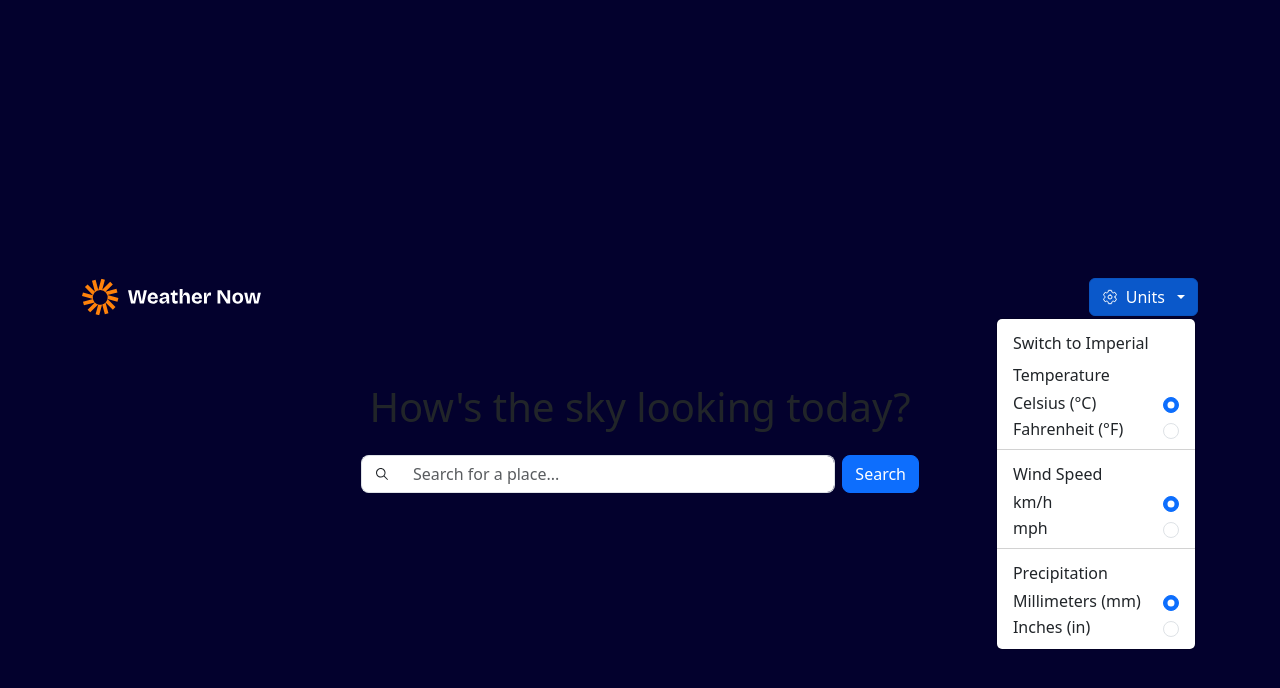
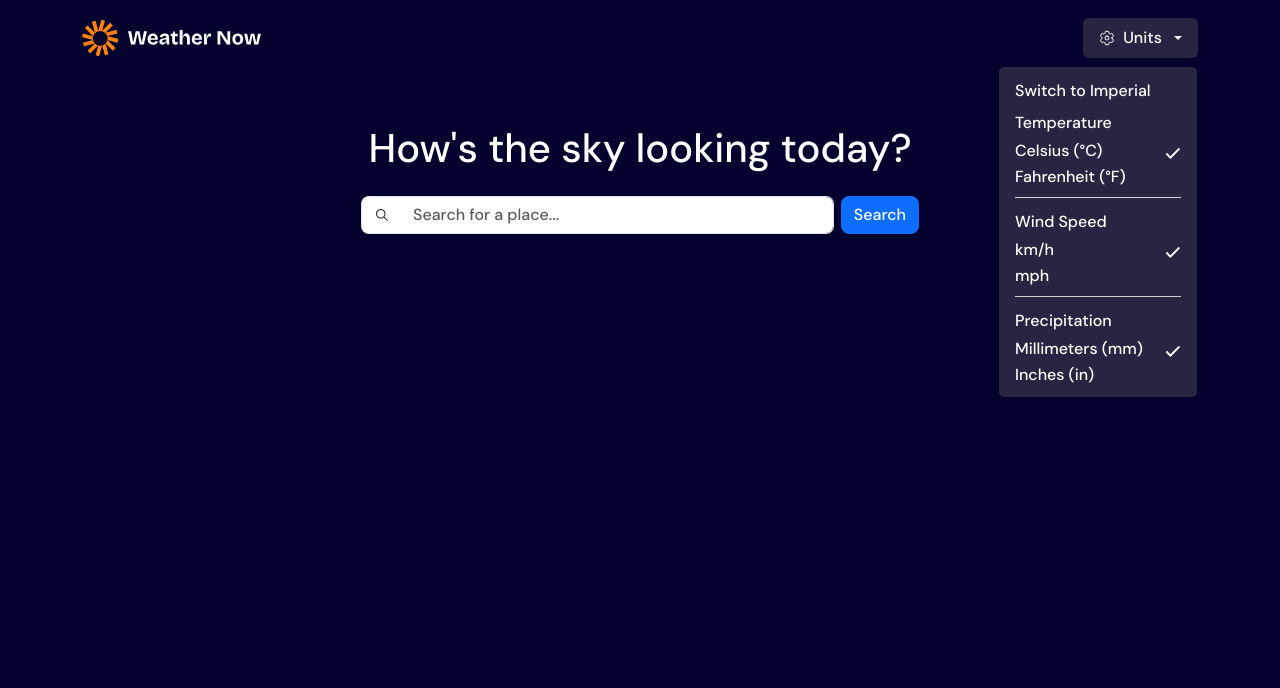
Before and after one commit to MrSeager/weather-app, a Next.js app: page / in a window 1280 px wide. Both pictures are taken after a click on the button "Units". Shown: the top 688 px of the page. Built offline with nearby package versions, Linux system fonts and the light colour scheme.

Commit message:
10/2/2025

```diff
--- a/src/app/page.tsx
+++ b/src/app/page.tsx
@@ -3,11 +3,6 @@ import styles from "./page.module.css";
 import "@/components/WeatherDisplay/style.css";
 import Image from 'next/image';
 import WeatherApp from "@/components/WeatherApp";
-//Bootstrap
-import 'bootstrap/dist/css/bootstrap.min.css';
-import { Container } from 'react-bootstrap';
-//Spring
-import { useSpring, animated } from '@react-spring/web';
 
 export default function Home() {
   return <WeatherApp />
--- a/src/components/WANav.tsx
+++ b/src/components/WANav.tsx
@@ -5,6 +5,7 @@ import type { UnitsProps } from '@/types/types';
 import { Container, Dropdown, Navbar, Form } from 'react-bootstrap';
 //Icons
 import { IoSettingsOutline } from "react-icons/io5";
+import { FaCheck } from "react-icons/fa6";
 
 interface WANavProps {
     unit: UnitsProps;
@@ -37,12 +38,12 @@ export default function WANav({ unit, setUnit }: WANavProps) {
                     />
                 </Navbar.Brand>
                 <Dropdown>
-                    <Dropdown.Toggle className='d-flex flex-row align-items-center gap-2'>
-                        <IoSettingsOutline /> Units
+                    <Dropdown.Toggle className='cs-bg-sec border-0 py-2 px-3 d-flex flex-row align-items-center gap-2'>
+                        <IoSettingsOutline className='fw-bold' /> Units
                     </Dropdown.Toggle>
-                      <Dropdown.Menu className="dropdown-center px-0">
-                        <Dropdown.Item onClick={HandleSwitchUnits}>Switch to Imperial</Dropdown.Item>
-                        <Dropdown.ItemText>Temperature</Dropdown.ItemText>
+                      <Dropdown.Menu className="dropdown-menu-end cs-dropdown-menu cs-bg-sec text-white px-0 mt-2">
+                        <Dropdown.Item onClick={HandleSwitchUnits} className='text-white'>Switch to Imperial</Dropdown.Item>
+                        <Dropdown.ItemText className='text-white'>Temperature</Dropdown.ItemText>
                         <Form.Check type="radio" id="tempC" className="px-3 d-flex justify-content-between align-items-center">
                             <Form.Check.Label htmlFor="tempC" className="ms-0">
                                 Celsius (°C)
@@ -50,6 +51,7 @@ export default function WANav({ unit, setUnit }: WANavProps) {
                             <Form.Check.Input
                                 type="radio"
                                 name="temperature"
+                                className='cs-radio bg-transparent border-0 shadow-none'
                                 checked={unit.temperature === 'C'}
                                 onChange={() => setUnit({ ...unit, temperature: 'C' })}
                             />
@@ -61,13 +63,14 @@ export default function WANav({ unit, setUnit }: WANavProps) {
                             <Form.Check.Input
                                 type="radio"
                                 name="temperature"
+                                className='cs-radio bg-transparent border-0 shadow-none'
                                 checked={unit.temperature === 'F'}
                                 onChange={() => setUnit({ ...unit, temperature: 'F' })}
                             />
                         </Form.Check>
-                        <Dropdown.Divider />
+                        <Dropdown.Divider className='bg-white mx-3' />
 
-                        <Dropdown.ItemText>Wind Speed</Dropdown.ItemText>
+                        <Dropdown.ItemText className='text-white'>Wind Speed</Dropdown.ItemText>
                         <Form.Check type="radio" id="tempC" className="px-3 d-flex justify-content-between align-items-center">
                             <Form.Check.Label htmlFor="tempC" className="ms-0">
                                 km/h
@@ -75,6 +78,7 @@ export default function WANav({ unit, setUnit }: WANavProps) {
                             <Form.Check.Input
                                 type="radio"
                                 name="wind"
+                                className='cs-radio bg-transparent border-0 shadow-none'
                                 checked={unit.wind === 'km/h'}
                                 onChange={() => setUnit({ ...unit, wind: 'km/h' })}
                             />
@@ -86,13 +90,14 @@ export default function WANav({ unit, setUnit }: WANavProps) {
                             <Form.Check.Input
                                 type="radio"
                                 name="wind"
+                                className='cs-radio bg-transparent border-0 shadow-none'
                                 checked={unit.wind === 'mph'}
                                 onChange={() => setUnit({ ...unit, wind: 'mph' })}
                             />
                         </Form.Check>
-                        <Dropdown.Divider />
+                        <Dropdown.Divider className='bg-white mx-3' />
 
-                        <Dropdown.ItemText>Precipitation</Dropdown.ItemText>
+                        <Dropdown.ItemText className='text-white'>Precipitation</Dropdown.ItemText>
                         <Form.Check type="radio" id="tempC" className="px-3 d-flex justify-content-between align-items-center">
                             <Form.Check.Label htmlFor="tempC" className="ms-0">
                                 Millimeters (mm)
@@ -100,6 +105,7 @@ export default function WANav({ unit, setUnit }: WANavProps) {
                             <Form.Check.Input
                                 type="radio"
                                 name="precip"
+                                className='cs-radio bg-transparent border-0 shadow-none'
                                 checked={unit.precip === 'mm'}
                                 onChange={() => setUnit({ ...unit, precip: 'mm' })}
                             />
@@ -111,6 +117,7 @@ export default function WANav({ unit, setUnit }: WANavProps) {
                             <Form.Check.Input
                                 type="radio"
                                 name="precip"
+                                className='cs-radio bg-transparent border-0 shadow-none'
                                 checked={unit.precip === 'in'}
                                 onChange={() => setUnit({ ...unit, precip: 'in' })}
                             />
--- a/src/components/WeatherApp.tsx
+++ b/src/components/WeatherApp.tsx
@@ -7,7 +7,7 @@ import SectionOne from "@/components/SectionOne";
 import WeatherDisplay from "@/components/WeatherDisplay/WeatherDisplay";
 //Bootstrap
 import 'bootstrap/dist/css/bootstrap.min.css';
-import { Container } from 'react-bootstrap';
+import { Container, Placeholder } from 'react-bootstrap';
 //Spring
 import { useSpring, animated } from '@react-spring/web';
 
@@ -18,8 +18,7 @@ export default function WeatherApp() {
     wind: 'km/h',
     precip: 'mm',
   };
-  const [bgColor, setBgColor] = useState<string>('hsl(243, 96%, 9%)');
-
+  const [bgColor, setBgColor] = useState<string>('rgba(3, 1, 45, 1)');
   const [unit, setUnit] = useState<UnitsProps>(defaultUnits);
 
   // Load from localStorage once on mount
@@ -39,14 +38,11 @@ export default function WeatherApp() {
     }
   }, [unit]);
 
+  //Background color
   function interpolateColor(hour: number): string {
-    const t = hour <= 12 ? hour / 12 : (24 - hour) / 12;
-
-    const h = 243; // fixed hue
-    const s = Math.round(96 + (0 - 96) * t); // fade saturation
-    const l = Math.round(9 + (100 - 9) * t); // brighten
-
-    return `hsl(${h}, ${s}%, ${l}%)`;
+    const t = hour <= 12 ? (12 - hour) / 12 : (hour - 12) / 12;
+    const a = 0.1 + (1 * t);
+    return `rgba(20, 30, 60, ${a})`;
   }
 
   const springBG = useSpring({
@@ -55,19 +51,20 @@ export default function WeatherApp() {
   });
 
   return(
-    <animated.div style={springBG} className="container-fluid min-vh-100 d-flex flex-column align-items-center justify-content-center">
+    <animated.div style={springBG} className="container-fluid min-vh-100 d-flex flex-column align-items-center justify-content-start text-white">
         <WANav
           unit={unit}
           setUnit={setUnit}
         />
         <SectionOne onSearch={setSelectedCity} />
-        {selectedCity &&
+        {selectedCity && (
           <WeatherDisplay
             setBgColor={setBgColor}
             interpolateColor={interpolateColor}
             unit={unit}
             city={selectedCity}
-          />}
+          />
+        )}
     </animated.div>
   );
 }
--- a/src/components/WeatherDisplay/WeatherDisplay.tsx
+++ b/src/components/WeatherDisplay/WeatherDisplay.tsx
@@ -24,6 +24,7 @@ export default function WeatherDisplay({ setBgColor, interpolateColor, unit, cit
     const [dailyForecasts, setDailyForecasts] = useState<DailyForecast[]>([]);
     const [groupedHourlyForecasts, setGroupedHourlyForecasts] = useState<Record<string, HourlyForecast[]>>({});
     const [selectedDay, setSelectedDay] = useState<string>('Monday');
+    const [isLoading, setIsLoading] = useState(true);
 
     function getWeatherIcon(code: number): string {
         if ([0].includes(code)) return 'sunny';
@@ -49,10 +50,6 @@ export default function WeatherDisplay({ setBgColor, interpolateColor, unit, cit
             const localHour = DateTime.fromISO(data.current_weather.time, { zone: data.timezone }).hour;
             setBgColor(interpolateColor(localHour));
 
-            console.log('Current weather time:', data.current_weather.time);
-            console.log('Local hour:', localHour);
-            console.log('Interpolated color:', interpolateColor(localHour));
-
             // Parse current weather
             const latestIndex = 0;
             const parsed: WeatherData = {
@@ -67,7 +64,7 @@ export default function WeatherDisplay({ setBgColor, interpolateColor, unit, cit
             };
             setWeather(parsed);
 
-            // ✅ Transform daily forecast
+            // Transform daily forecast
             const transformedDaily = data.daily.time.map((date: string, index: number) => {
                 const day = new Date(date).toLocaleDateString('en-US', { weekday: 'short' });
                 const imgAlt = `${data.daily.weathercode[index]}`;
@@ -80,13 +77,17 @@ export default function WeatherDisplay({ setBgColor, interpolateColor, unit, cit
 
             setDailyForecasts(transformedDaily);
 
-            //Hourly forecast
+            // Hourly forecast
             const hourlyByDay: Record<string, HourlyForecast[]> = {};
+            const now = DateTime.now().setZone(data.timezone);
+            const currentHour = now.hour; // e.g., 11
 
             data.hourly.time.forEach((timestamp: string, index: number) => {
-            const date = new Date(timestamp);
-            const weekday = date.toLocaleDateString('en-US', { weekday: 'long' });
-            const hour = date.toLocaleTimeString('en-US', { hour: 'numeric', hour12: true });
+                const dt = DateTime.fromISO(timestamp, { zone: data.timezone });
+                if (dt.hour < currentHour) return; // skip hours before current city hour
+
+                const weekday = dt.toFormat('cccc'); // e.g., "Friday"
+                const hour = dt.toFormat('h a');     // e.g., "1 PM"
 
                 const temp = Math.round(data.hourly.apparent_temperature[index]);
                 const code = data.hourly.weathercode?.[index] ?? data.current_weather.weathercode;
--- a/src/components/WeatherDisplay/style.css
+++ b/src/components/WeatherDisplay/style.css
@@ -1,8 +1,21 @@
+@import url('https://fonts.googleapis.com/css2?family=DM+Sans:wght@300;500;600;700&display=swap');
 
+body {
+  font-family: 'DM Sans', sans-serif !important;
+  background-color: white !important;
+}
+
+.cs-transition {
+  transition: .5s !important;
+}
 
 /*Background*/
 .cs-bg-main {
     background-color: hsl(243, 96%, 9%) !important;
+}
+
+.cs-bg-sec {
+  background-color: hsl(243, 27%, 20%) !important;
 }
 
 .cs-bg-image {
@@ -13,7 +26,16 @@
 }
 
 /*Buttons*/
-.dropdown-center {
-  left: -85% !important;
-  width: 200px !important;
+.cs-dropdown-menu {
+  min-width: 200px !important;
 }
+
+.form-check-input[type="radio"] {
+  background-size: 16px 16px;
+  background-position: center;
+  background-repeat: no-repeat;
+}
+
+.form-check-input:checked[type="radio"] {
+  --bs-form-check-bg-image: url('/images/icon-checkmark.svg') !important; /* your custom image */
+}
```
Also changed, not shown: src/assets/images/icon-checkmark.svg (added). Lines whose indentation alone changed are shown as unchanged.
